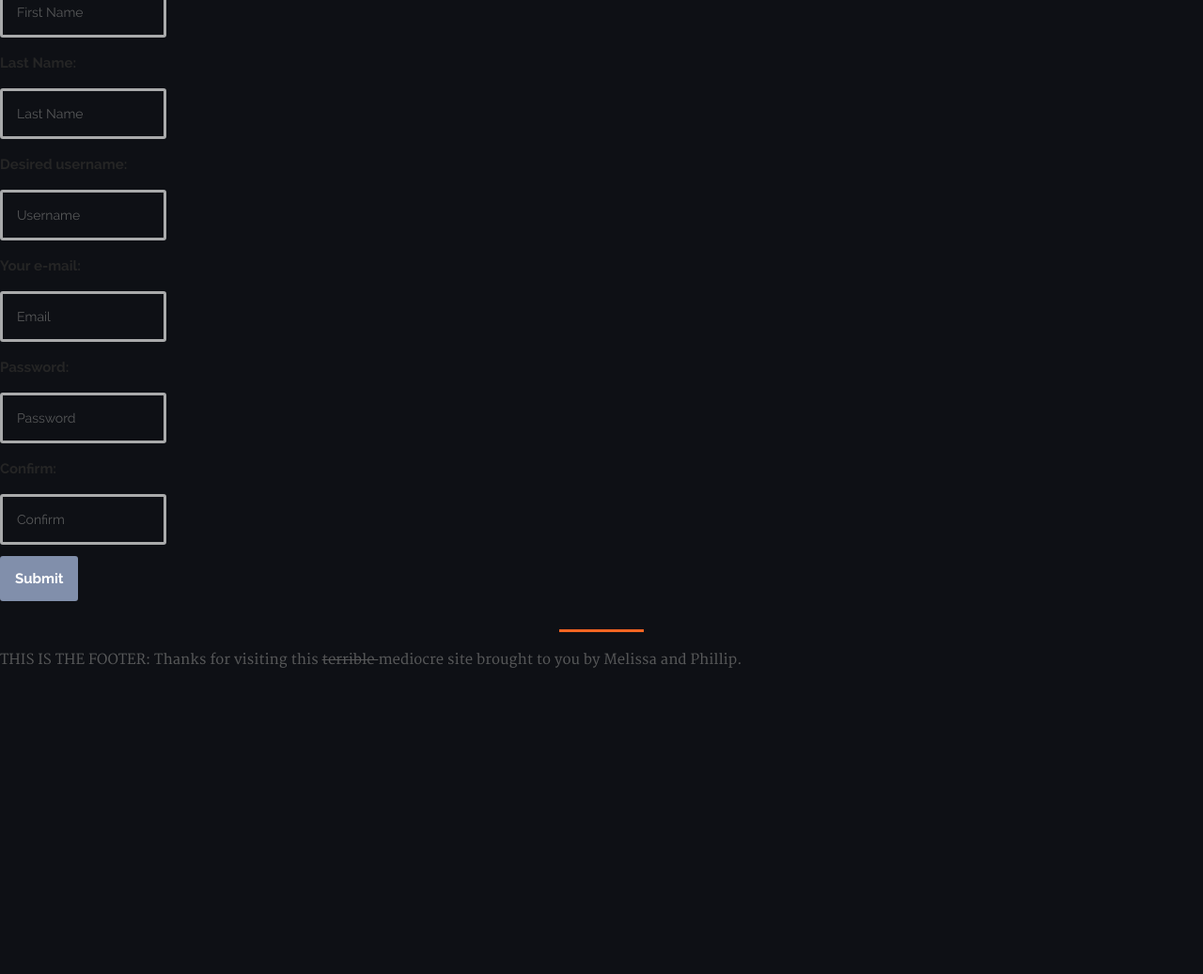
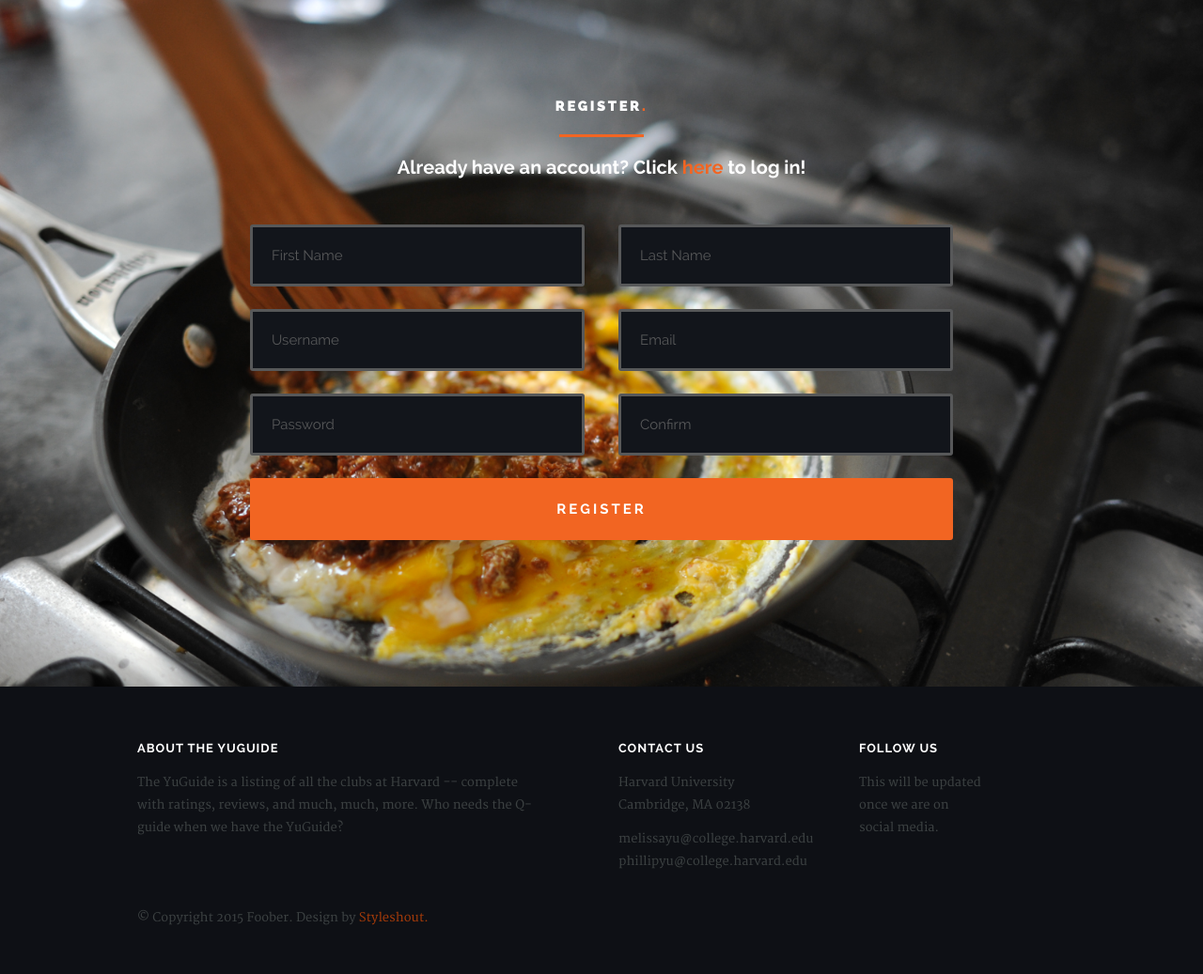
Before and after one commit to melissayu01/cs50QGuide, a Django app: page /register/ in a window 1280 px wide. Shown: the part 239-1276 px from the top of the page at 94% size. Before the commit the page ends 950 px from the top, so only its background shows below. Run offline with Django 3.2, Linux system fonts and the light colour scheme; some libraries are stand-ins or nearby versions.

Commit message:
updated templates

```diff
--- a/cs50_final/cs50_final/templates/base.html
+++ b/cs50_final/cs50_final/templates/base.html
@@ -31,22 +31,108 @@
 		</div>
 	</div>
 
+	<!-- Navigation header
+	=================================================== -->
+	<header id="main-header">
+
+   	<div class="row header-inner">
+
+		<div class="logo">
+	        <a href="/">YuGuide.</a>
+		</div>
+
+	    <nav id="nav-wrap">
+
+	        <a class="mobile-btn" href="#nav-wrap" title="Show navigation">
+	         	<span class='menu-text'>Show Menu</span>
+	         	<span class="menu-icon"></span>
+	        </a>
+         	<a class="mobile-btn" href="#" title="Hide navigation">
+         		<span class='menu-text'>Hide Menu</span>
+         		<span class="menu-icon"></span>
+         	</a>
+
+	        <ul id="nav" class="nav">
+			    {% block navigation %}
+			    	<li class="current"><a href="/">YuGuide.</a></li>
+				    {% if request.user.is_authenticated %}
+						<li><a href="/logout/">Logout</a></li>
+					{% else %}
+						<li><a href="/register/">Register</a></li>
+						<li><a href="/login/">Login</a></li>
+					{% endif %}
+				{% endblock %}
+	        </ul>
+
+	      	</nav> <!-- /nav-wrap -->
+
+	    </div> <!-- /header-inner -->
+
+    </header>
+
+    <section id="page-title">
+
+		<div class="row">
+
+			<div class="twelve columns">
+
+				<h1>YuGuide<span>.</span></h1>
+
+			</div>
+
+		</div> <!-- /row -->
+
+   </section> <!-- /page-title -->
+
 {% block header %}
-	<h1><a href="/">YuGuide</a></h1>
-	{% if request.user.is_authenticated %}
-		<br><a href="/logout/">Logout</a><br><br>
-	{% else %}
-		<br><a href="/register/">Register</a>
-		<br><a href="/login/">Login</a><br><br>
-	{% endif %}
 {% endblock %}
 
 {% block content %}{% endblock %}
 
 
 {% block footer %}
-    <hr>
-    <p>THIS IS THE FOOTER: Thanks for visiting this <del> terrible </del> mediocre site brought to you by Melissa and Phillip.</p>
+	<footer>
+		<div class="row">
+			<div class="six columns tab-whole footer-about">
+			    <h3>About the YuGuide</h3>
+				<p>The YuGuide is a listing of all the clubs at Harvard -- complete with ratings, reviews, and much, much, more. Who needs the Q-guide when we have the YuGuide? </p>
+			</div> <!-- /footer-about -->
+
+			<div class="six columns tab-whole right-cols">
+
+				<div class="row">
+
+					<div class="columns">
+						<h3 class="address">Contact Us</h3>
+						<p>
+						Harvard University<br>
+						Cambridge, MA 02138
+						</p>
+
+						<ul>
+							<li><a href="mailto:contact@foober.com">melissayu@college.harvard.edu</a></li>
+							<li><a href="mailto:contact@foober.com">phillipyu@college.harvard.edu</a></li>
+						</ul>
+					</div> <!-- /columns -->
+
+					<div class="columns last">
+						<h3 class="contact">Follow Us</h3>
+						<ul>
+							<li><a href="#">This will be updated</a></li>
+							<li><a href="#">once we are on</a></li>
+							<li><a href="#">social media.</a></li>
+						</ul>
+				    </div> <!-- /columns -->
+				</div> <!-- /Row(nested) -->
+			</div>
+
+			<p class="copyright">&copy; Copyright 2015 Foober. Design by <a href="http://www.styleshout.com/">Styleshout.</a></p>
+
+			<div id="go-top">
+				<a class="smoothscroll" title="Back to Top" href="/#hero"><span>Top</span><i class="fa fa-long-arrow-up"></i></a>
+			</div>
+		</div> <!-- /row -->
+	</footer> <!-- /footer -->
 {% endblock %}
 
 	<script src="{% static 'search/js/jquery-1.11.3.min.js' %}"></script>
--- /dev/null
+++ b/cs50_final/cs50_final/templates/base_account.html
@@ -0,0 +1,18 @@
+{% extends "base.html" %}
+
+{% block header %}
+	<section id="{% block section %}{% endblock %}">
+	   	<div class="row section-head">
+	   		<div class="twelve columns">
+		         <h1>{% block page_title %}{% endblock %}<span>.</span></h1>
+		         <hr />
+		         <h3>{% block rec %}{% endblock %}</h3>
+		      </div>
+	      </div>
+		<div class="row form-section">
+		    <div id="contact-form" class="twelve columns">
+		        {% block form %}{% endblock %}
+		    </div><!-- /contact-form division-->
+		</div>
+	</section>
+{% endblock %}
--- a/cs50_final/cs50_final/templates/new_user.html
+++ b/cs50_final/cs50_final/templates/new_user.html
@@ -1,13 +1,33 @@
-{% extends "base.html" %}
+{% extends "base_account.html" %}
 
-{% block title %} Register {% endblock title %}
+{% block title %} Register {% endblock %}
 
-{% block content %}
+{% block section %}register{% endblock %}
 
-<form action="/register/" method="post" enctype="multipart/form-data">
-    {% csrf_token %}
-    {{ form }}
-    <input type="submit" value="Submit" />
-</form>
+{% block page_title %}Register{% endblock %}
 
+{% block rec %}
+  Already have an account? Click <a href="/login/">here</a> to log in!
 {% endblock %}
+
+{% block form %}
+  <form name="LogIn" id="LogIn" method="post" action="/register/" enctype="multipart/form-data">
+    <fieldset>
+        {% csrf_token %}
+        <div class="row">
+        {% for field in form %}
+            <div class="six columns mob-whole">
+                <div class="field {% if field.errors %} field_error {% endif %}">
+                    {{ field }}
+                </div>
+            </div>
+            {% if forloop.counter|divisibleby:"2" %}</div><div class="row">{% endif %}
+        {% endfor %}
+        </div>
+
+        <div>
+            <button class="submit full-width">Register</button>
+        </div>
+    </fieldset>
+  </form><!-- Register Form -->
+{% endblock %}
```
Also changed, not shown: cs50_final/cs50_final/templates/log_in.html (+25 -10 lines), cs50_final/cs50_final/templates/long_club.html (+5 -3 lines), cs50_final/cs50_final/templates/review_submitted.html (+9 -3 lines), cs50_final/cs50_final/templates/user_created.html (+9 -4 lines), 1 other file.
